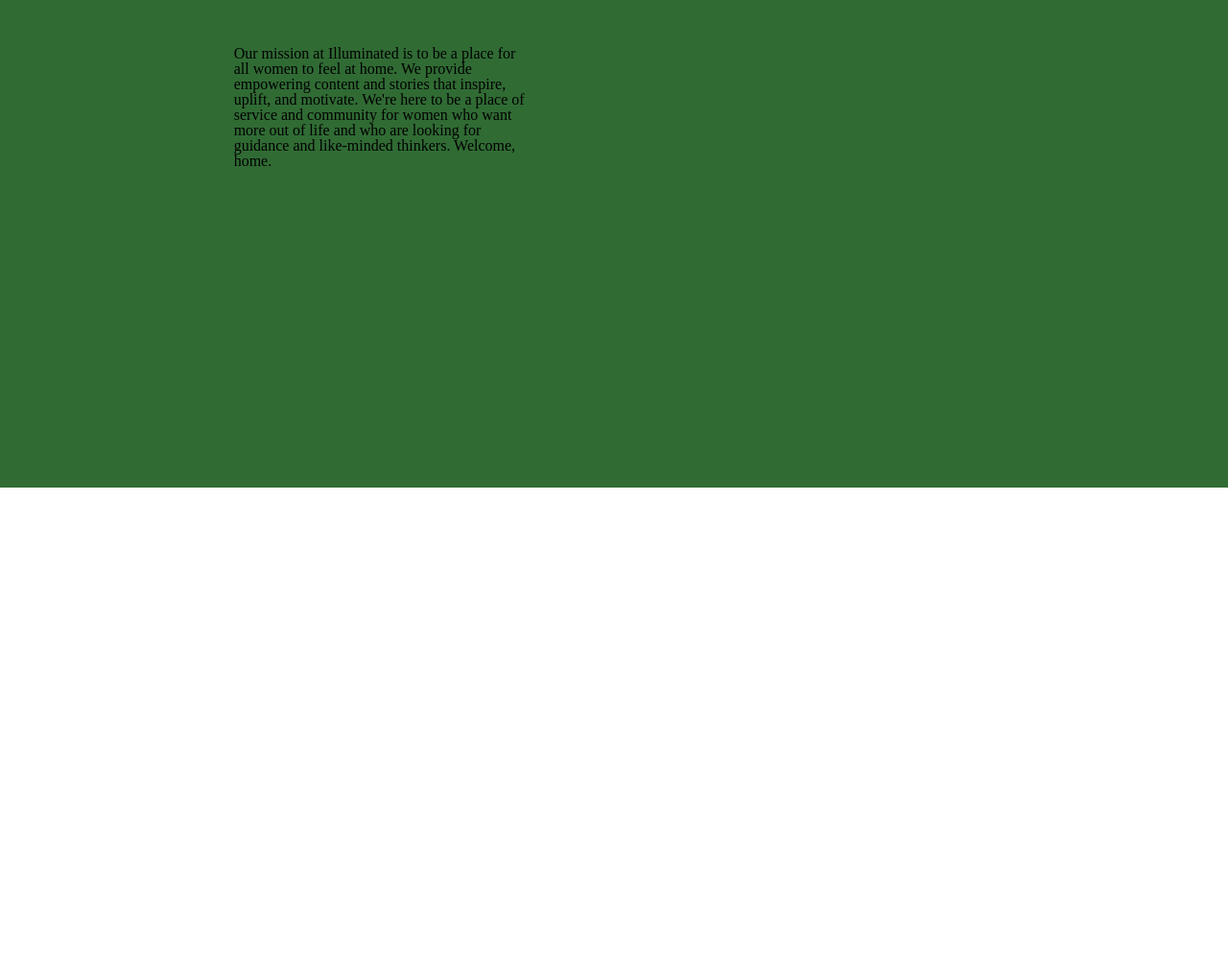
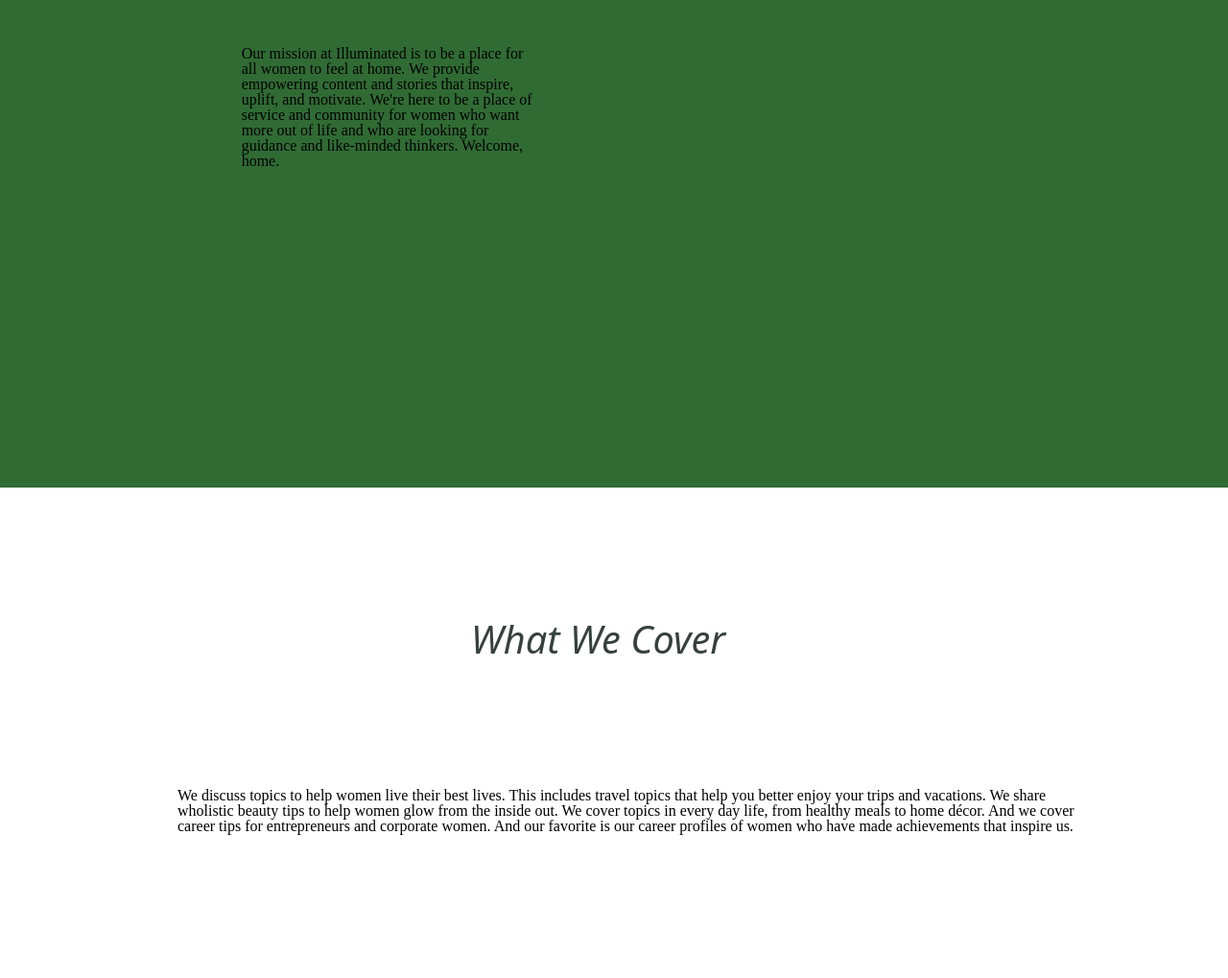
Before and after one commit to giorgierko/mexute, a plain HTML site: page index.html in a window 1280 px wide. Shown: the part 362-1381 px from the top of the page at 96% size. Before the commit the page ends 870 px from the top, so only its background shows below. Drawn offline with Linux system fonts and the light colour scheme.

Commit message:
artikli
Seiqmna artikli

```diff
--- a/css.css/style.css
+++ b/css.css/style.css
@@ -36,7 +36,7 @@ nav {
     background-color: #306B34;
     padding-top: 174px;
     padding-left: 95px;
-    padding-right: 111px;
+    padding-right: 94px;
     padding-bottom: 152px;
  }
 
@@ -44,7 +44,7 @@ nav {
 
     width: 679px;
     height: 453px;
-    margin-right: 70px;
+    margin-right: 78px;
  }
 
  div {
@@ -53,9 +53,38 @@ nav {
     height: 394px;
     display: inline-block;
     vertical-align: top;
+
  }
 
- p {
+ .text1{
 
     margin-top: 70px;
  }
+
+ article {
+
+    width: 1280px;
+    margin: 0 auto;
+    padding-top: 55px;
+    padding-right: 129px;
+    padding-bottom: 150px;
+    padding-left: 185px;
+ }
+
+ .artpic {
+    width: 273px;
+    height: 98px;
+    /* სურათი რა კოდით შეიძლება ჰორიზონტალურად გაიცენტროს
+    ? სათითაოდ მარჯინების გაწერა რომ არ დამჭირდეს */
+    margin-top: 75px;
+    margin-bottom: 82px;
+    margin-left: 305px;
+
+
+}
+
+.text2 {
+    display: inline-block;
+    width: 958px;
+
+}
--- a/index.html
+++ b/index.html
@@ -33,7 +33,7 @@
 
 <div>
 <h3>OUR MISSION</h3>
-<p>Our mission at Illuminated is to be a place for all women to feel at home. We provide empowering content and stories that inspire, uplift, and motivate. We're here to be a place of service and community for women who want more out of life and who are looking for guidance and like-minded thinkers. Welcome, home.</p>
+<p class="text1">Our mission at Illuminated is to be a place for all women to feel at home. We provide empowering content and stories that inspire, uplift, and motivate. We're here to be a place of service and community for women who want more out of life and who are looking for guidance and like-minded thinkers. Welcome, home.</p>
 
 </div>
 
@@ -41,5 +41,14 @@
 
    </section>
 
+   <article>
+
+    <img class="artpic" src="image/Heading.svg" alt="არტიკლის სურათი">
+    <p class="text2"> We discuss topics to help women live their best lives. This includes travel topics that help you better enjoy your trips and vacations. We share wholistic beauty tips to help women glow from the inside out. We cover topics in every day life, from healthy meals to home décor. And we cover career tips for entrepreneurs and corporate women. And our favorite is our career profiles of women who have made achievements that inspire us.</p>
+
+
+
+   </article>
+
 </body>
 </html>
```
Also changed, not shown: image/Heading.svg (added).
